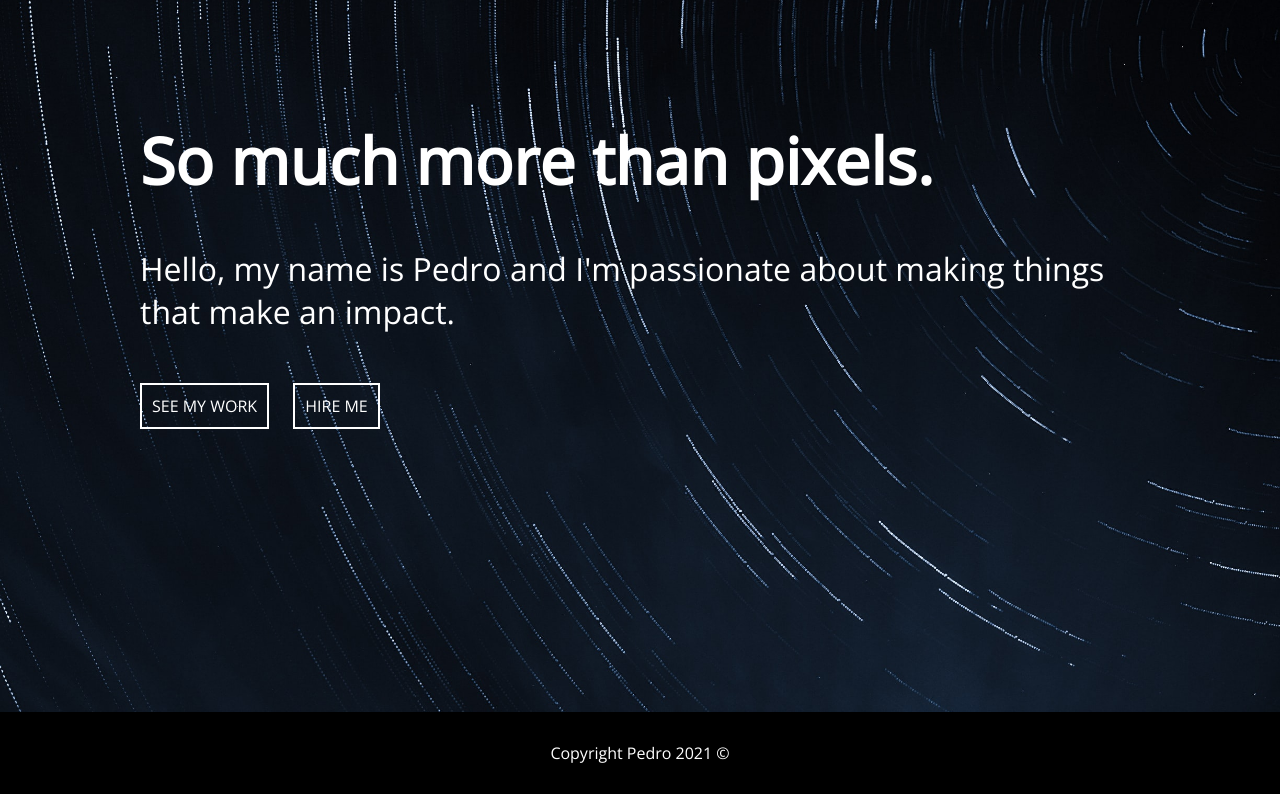
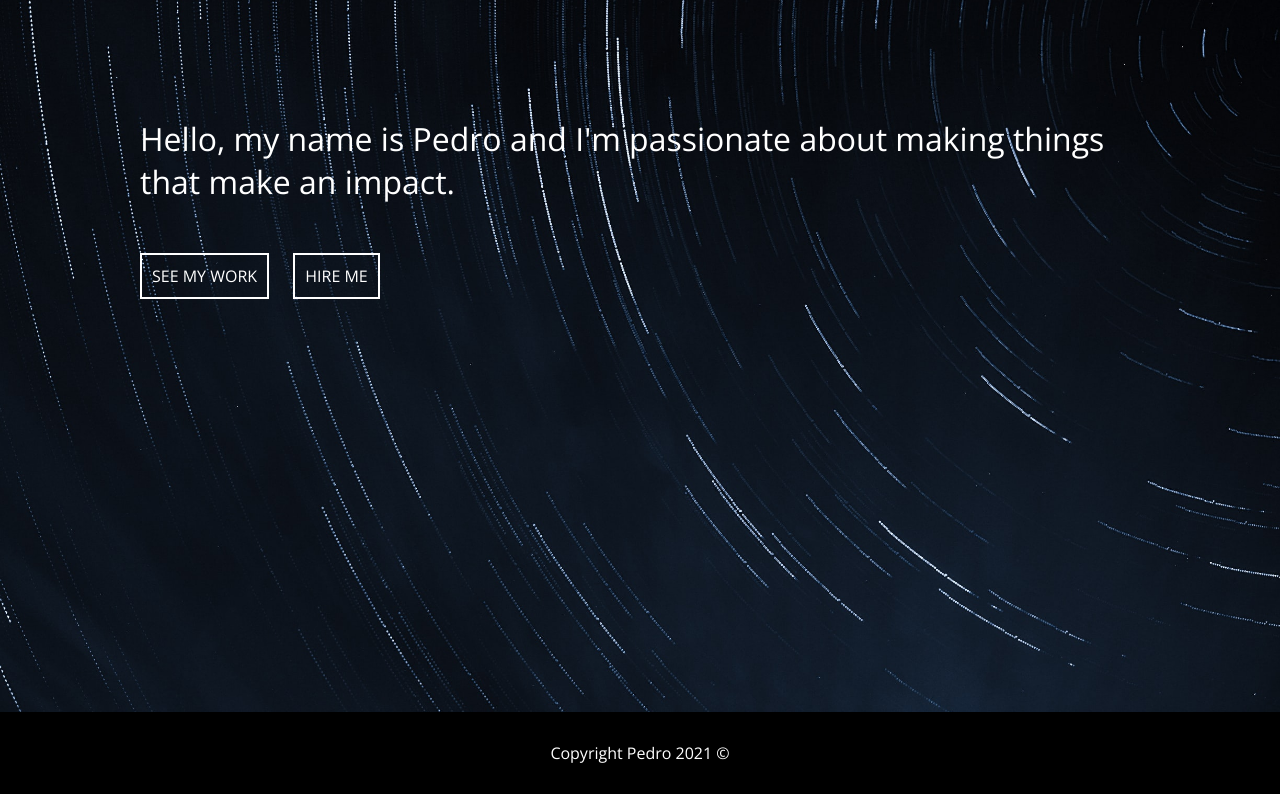
Before and after one commit to rschpdr/56-html-intro, a plain HTML site: page index.html in a window 1280 px wide. Shown: the part 88-882 px from the top of the page. Drawn offline with nearby package versions, Linux system fonts and the light colour scheme.

Commit message:
removed a header

```diff
--- a/index.html
+++ b/index.html
@@ -71,7 +71,6 @@
       <!-- O corpo, onde ficam os textos e os botões -->
       <main class="main-content">
         <!-- O h1 determina o título de maior importância na página -->
-        <h1>So much more than pixels.</h1>
 
         <p>
           Hello, my name is Pedro and I'm passionate about making things that
```
